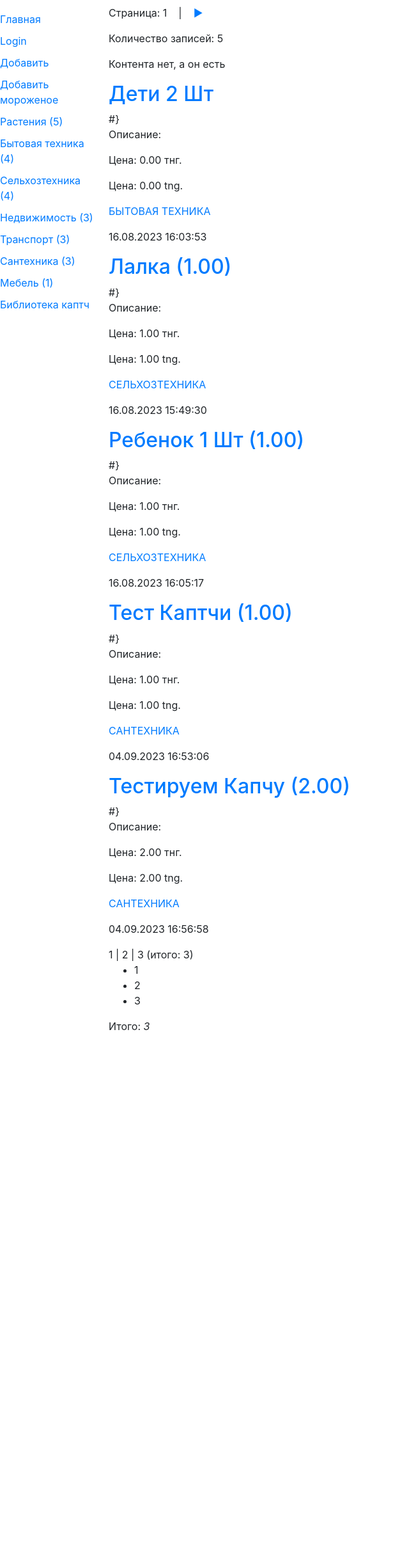
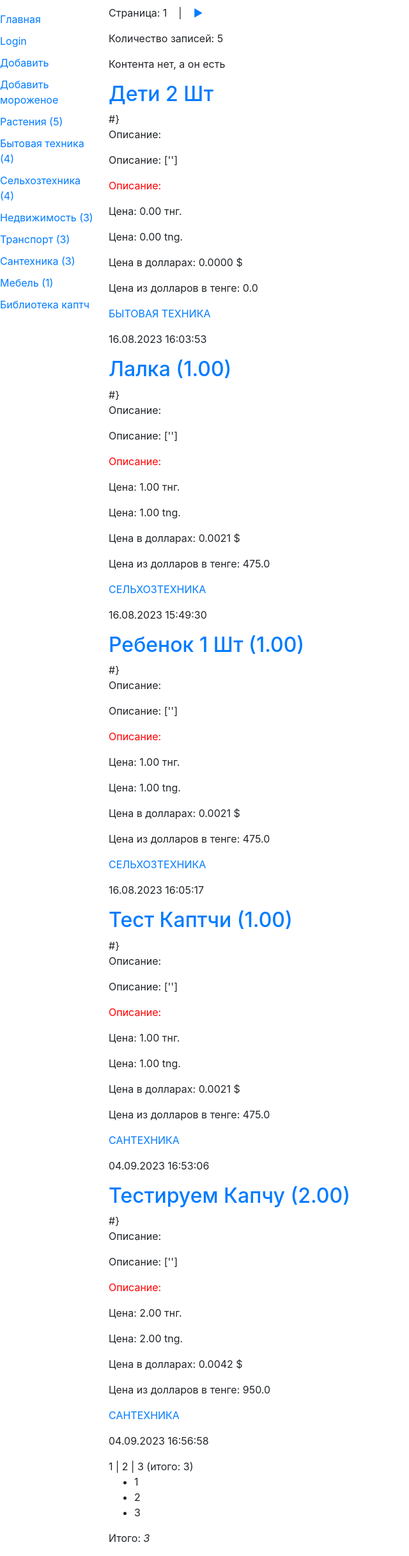
Before and after one commit to vladdos-che/firstsite, a Django app: page / in a window 1280 px wide. Shown: the part 48-2480 px from the top of the page at 64% size, without its empty margins (0-640 px from the left). Before the commit the page ends 1658 px from the top, so only its background shows below. Run offline with Django 4.2, Linux system fonts and the light colour scheme; data comes from the database, SQL or seed files in the repository; some libraries are stand-ins or nearby versions.

Commit message:
lesson_36_hw done

```diff
--- a/bboard/templatetags/filtersandtags.py
+++ b/bboard/templatetags/filtersandtags.py
@@ -11,6 +11,9 @@ register = template.Library()
 # @stringfilter
 def currency(value, name='тнг.'):
     return f'{value:.2f} {name}'
+
+
+# register.filter('currency', currency)
 
 
 # @register.filter(needs_autoescape=True)
@@ -38,4 +41,29 @@ def ulist(*args):
     return {'items': args}
 
 
-# register.filter('currency', currency)
+@register.filter
+def tng_to_dollars(value):  # lesson_36_hw
+    try:
+        int(value)
+        return f'{value / 475: .4f} $'
+    except ValueError:
+        return f'{value} не число'
+
+
+@register.filter
+def dollars_to_tng(value):  # lesson_36_hw
+    try:
+        int(value)
+        return f'{value * 475}'
+    except ValueError:
+        return f'{value} не число'
+
+
+@register.simple_tag
+def str_to_list(string, sep):
+    return list(string.split(sep))
+
+
+@register.inclusion_tag('tags/content_to_words.html', name='content_to_words')
+def content_to_words_red_lower_capfirst(string):
+    return {'items': string.split()}
--- a/templates/bboard/index.html
+++ b/templates/bboard/index.html
@@ -46,8 +46,14 @@
 {#            <p>{% firstof bb.content|lower|capfirst 'Контента нет' %}</p>  {# lesson_22_hw #}#}
             <p>Описание: {{ bb.content.rendered|lower|capfirst }}</p>  {# lesson_34 #}
 
+            <p>Описание: {% str_to_list bb.content.rendered ", " %}</p>  {# lesson_36_hw #}
+            <p style="color: red">Описание: {% content_to_words bb.content.rendered %}</p>  {# lesson_36_hw #}
+
             <p>Цена: {{ bb.price|cur }}</p>  {# lesson_36 #}
             <p>Цена: {{ bb.price|cur:'tng.' }}</p>  {# lesson_36 #}
+
+            <p>Цена в долларах: {{ bb.price|tng_to_dollars }}</p>  {# lesson_36_hw #}
+            <p>Цена из долларов в тенге: {{ bb.price|dollars_to_tng }}</p>  {# lesson_36_hw #}
 
             <p><a href="{{ bb.rubric.get_absolute_url }}">
                 {{ bb.rubric.name|upper }}</a></p>
--- /dev/null
+++ b/templates/tags/content_to_words.html
@@ -0,0 +1,3 @@
+{% for item in items %}
+    <p style="color: red">{{ item|lower|capfirst }}</p>
+{% endfor %}
```
